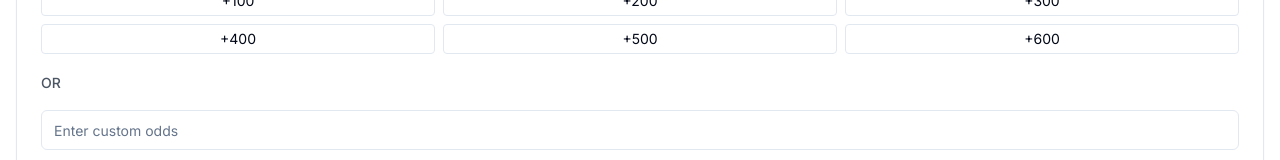
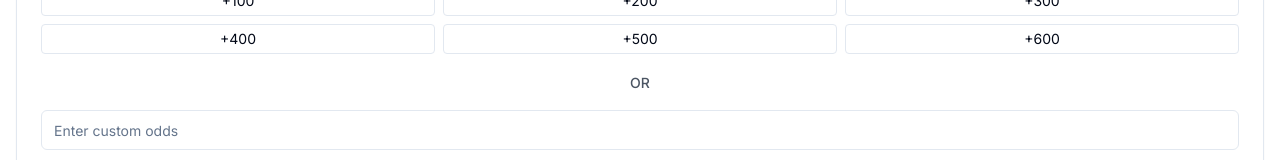
Before and after one commit to joshbochu/makemonies, a Next.js app: page / in a window 1280 px wide. Shown: the part 215-375 px from the top of the page. Built offline with nearby package versions, Linux system fonts and the light colour scheme.

Commit message:
center or

```diff
--- a/app/page.tsx
+++ b/app/page.tsx
@@ -105,7 +105,7 @@ export default function Home() {
                 </button>
               ))}
             </div>
-            <div className="my-4">
+            <div className="my-4 text-center">
               <span className="text-gray-600 text-sm font-medium">OR</span>
             </div>
             <div>
```
